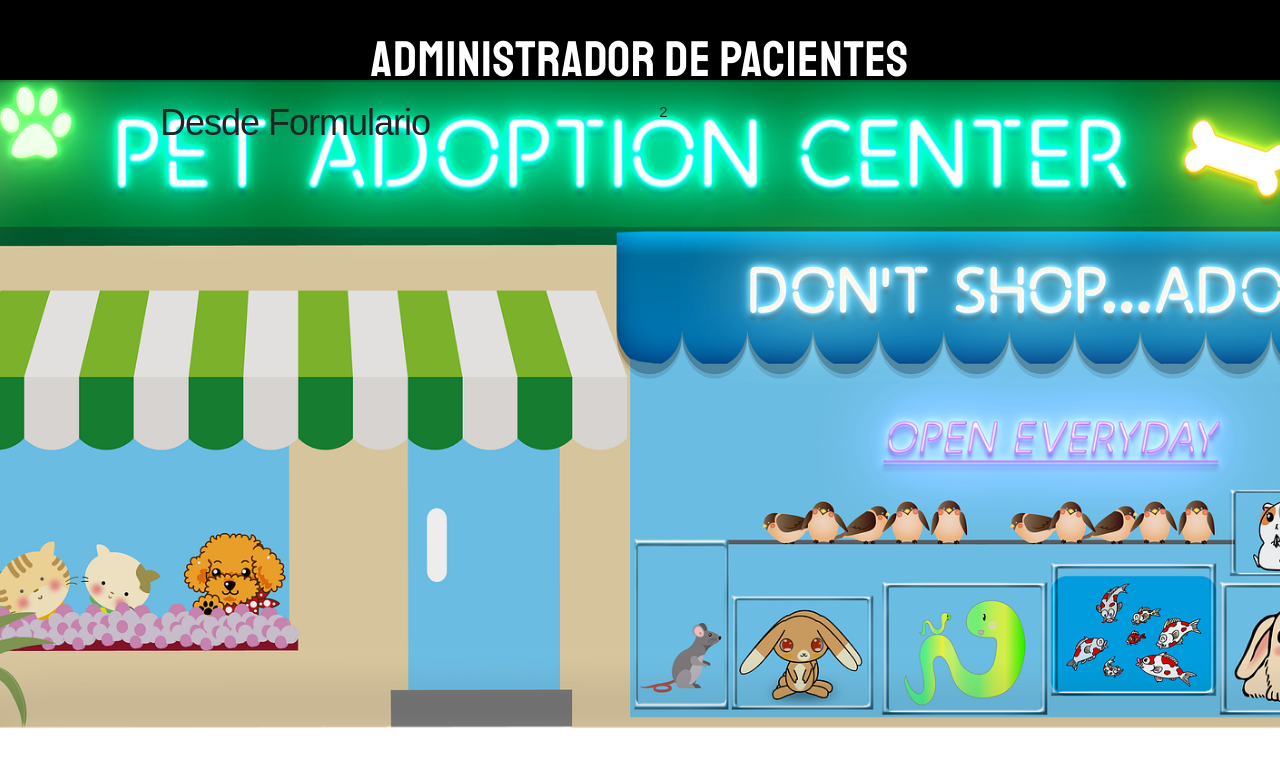
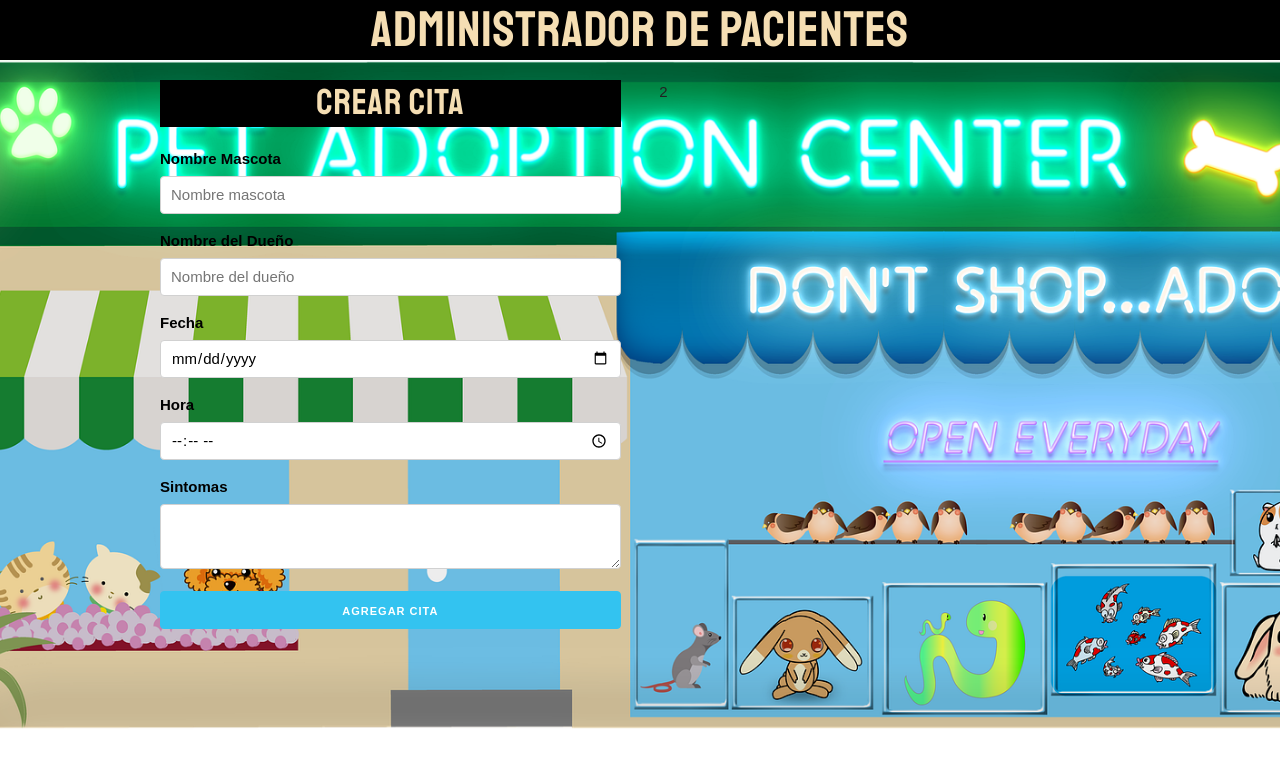
Before and after one commit to ojedam13/veterinaria_citas, a React (Create React App) app: page / in a window 1280 px wide. Shown: the top 768 px of the page. Built offline with nearby package versions, Linux system fonts and the light colour scheme.

Commit message:
agregando campos del form

```diff
--- a/src/components/Formulario.js
+++ b/src/components/Formulario.js
@@ -1,9 +1,51 @@
-import React from 'react';
+import React, {Fragment} from 'react';
 
 
 const Formulario = () => {
     return (
-        <h3>Desde Formulario</h3>
+        <Fragment>
+            <h3>Crear Cita</h3>
+
+            <form>
+                <label>Nombre Mascota</label>
+                <input
+                    type='text'
+                    name='mascota'
+                    className='u-full-width'
+                    placeholder='Nombre mascota'
+                />
+                <label>Nombre del Dueño</label>
+                <input
+                    type='text'
+                    name='propietaro'
+                    className='u-full-width'
+                    placeholder='Nombre del dueño'
+                />
+                <label>Fecha</label>
+                <input
+                    type='date'
+                    name='fecha'
+                    className='u-full-width'
+                />
+                <label>Hora</label>
+                <input
+                    type='time'
+                    name='hora'
+                    className='u-full-width'
+                />
+                <label>Sintomas</label>
+                <textarea
+                    className='u-full-width'
+                    name='sintomas'
+                ></textarea>
+                <button
+                    type='submit'
+                    className='u-full-width button-primary'
+                >Agregar cita</button>
+            </form>
+
+
+        </Fragment>
      );
 }
 
--- a/src/index.css
+++ b/src/index.css
@@ -14,7 +14,7 @@
   padding-bottom: 5rem;
 }
 
-h1,
+/* h1,
 h2 {
   color: white;
   background-color: black;
@@ -23,6 +23,21 @@
   height: 20px;
   text-transform: uppercase;
   font-family: 'Staatliches', cursive;
+  letter-spacing: 1px;
+
+} */
+
+h1,h2,h3{
+  display: flex;
+  justify-content: center;
+  align-items: center;
+  color: wheat;
+  background-color: black;
+  margin: 10 auto;
+
+  text-transform: uppercase;
+  font-family: 'Staatliches',
+  cursive;
   letter-spacing: 1px;
 }
 
@@ -48,7 +63,7 @@
 }
 
 label {
-  color: white;
+  color: black;
 }
 
 input[type="date"],
```
